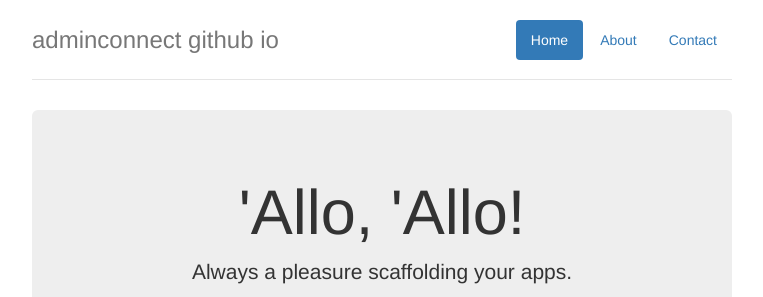
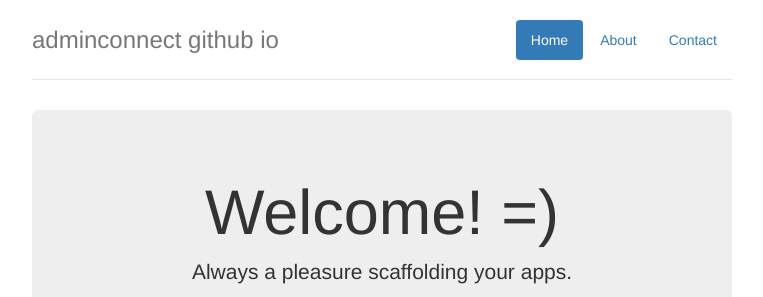
Before and after one commit to adminconnect/adminconnect.github.io, a plain HTML site: page index.html in a window 1280 px wide. Shown: the top 297 px of the page, without its empty margins (258-1021 px from the left). Drawn offline with Linux system fonts and the light colour scheme.

Commit message:
add description to html page

```diff
--- a/index.html
+++ b/index.html
@@ -1,6 +1,6 @@
-<!doctype html> <html class=no-js> <head> <meta charset=utf-8> <meta name=description> <meta name=viewport content="width=device-width, initial-scale=1"> <title>adminconnect github io</title>  <link rel=stylesheet href=styles/main.css> <script src=scripts/vendor/modernizr.js></script> </head> <body> <!--[if lt IE 10]>
+<!doctype html> <html class=no-js lang=en> <head> <meta charset=utf-8> <meta name=description content="UI for modern Admin Interfaces, Material Design, Bootstrap, Foundation and more"> <meta name=viewport content="width=device-width, initial-scale=1"> <title>AdminConnect - UI for modern admin interfaces</title>  <link rel=stylesheet href=styles/main.css> <script src=scripts/vendor/modernizr.js></script> </head> <body> <!--[if lt IE 10]>
  <p class="browserupgrade">You are using an <strong>outdated</strong> browser. Please <a href="http://browsehappy.com/">upgrade your browser</a> to improve your experience.</p>
- <![endif]--> <div class=container> <div class=header> <ul class="nav nav-pills pull-right"> <li class=active><a href=#>Home</a></li> <li><a href=#>About</a></li> <li><a href=#>Contact</a></li> </ul> <h3 class=text-muted>adminconnect github io</h3> </div> <div class=jumbotron> <h1>'Allo, 'Allo!</h1> <p class=lead>Always a pleasure scaffolding your apps.</p> <p><a class="btn btn-lg btn-success" href=#>Splendid!</a></p> </div> <div class="row marketing"> <div class=col-lg-6> <h4>HTML5 Boilerplate</h4> <p>HTML5 Boilerplate is a professional front-end template for building fast, robust, and adaptable web apps or sites.</p> <h4>Sass</h4> <p>Sass is the most mature, stable, and powerful professional grade CSS extension language in the world.</p> <h4>Bootstrap</h4> <p>Sleek, intuitive, and powerful mobile first front-end framework for faster and easier web development.</p> <h4>Modernizr</h4> <p>Modernizr is an open-source JavaScript library that helps you build the next generation of HTML5 and CSS3-powered websites.</p> </div> </div> <div class=footer> <p>♥ from the Yeoman team</p> </div> </div>  <script>
+ <![endif]--> <div class=container> <div class=header> <ul class="nav nav-pills pull-right"> <li class=active><a href=#>Home</a></li> <li><a href=#>About</a></li> <li><a href=#>Contact</a></li> </ul> <h3 class=text-muted>adminconnect github io</h3> </div> <div class=jumbotron> <h1> Welcome! =) </h1> <p class=lead>Always a pleasure scaffolding your apps.</p> <p><a class="btn btn-lg btn-success" href=#>Splendid!</a></p> </div> <div class="row marketing"> <div class=col-lg-6> <h4>HTML5 Boilerplate</h4> <p>HTML5 Boilerplate is a professional front-end template for building fast, robust, and adaptable web apps or sites.</p> <h4>Sass</h4> <p>Sass is the most mature, stable, and powerful professional grade CSS extension language in the world.</p> <h4>Bootstrap</h4> <p>Sleek, intuitive, and powerful mobile first front-end framework for faster and easier web development.</p> <h4>Modernizr</h4> <p>Modernizr is an open-source JavaScript library that helps you build the next generation of HTML5 and CSS3-powered websites.</p> </div> </div> <div class=footer> <p>♥ from the Yeoman team</p> </div> </div>  <script>
       (function(b,o,i,l,e,r){b.GoogleAnalyticsObject=l;b[l]||(b[l]=
       function(){(b[l].q=b[l].q||[]).push(arguments)});b[l].l=+new Date;
       e=o.createElement(i);r=o.getElementsByTagName(i)[0];
```
